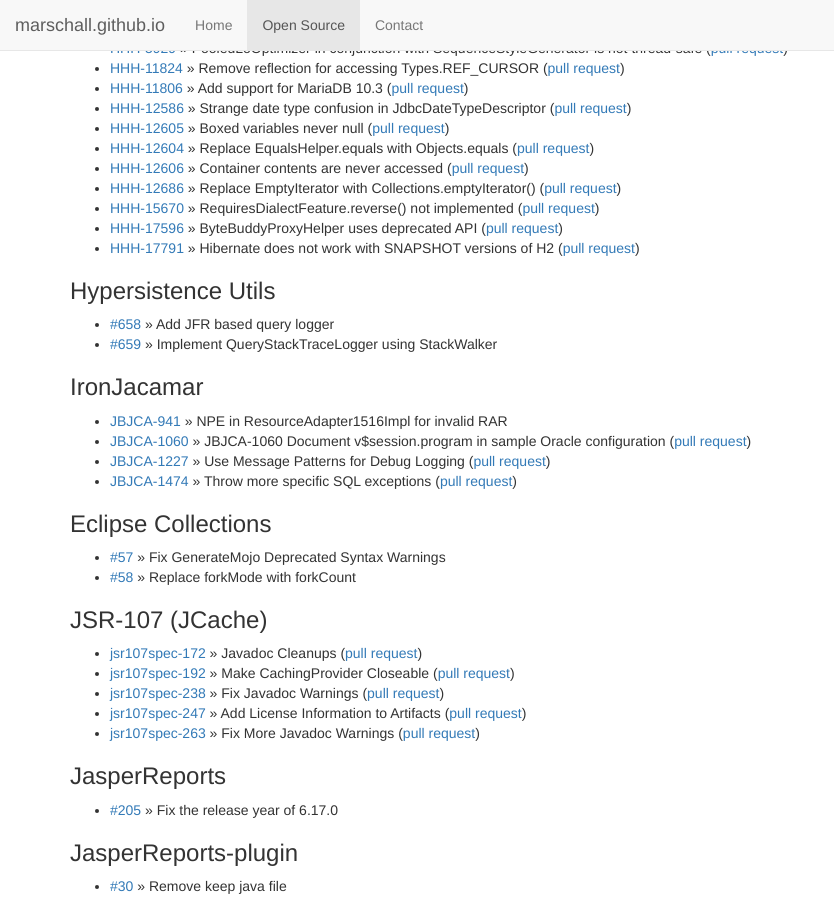
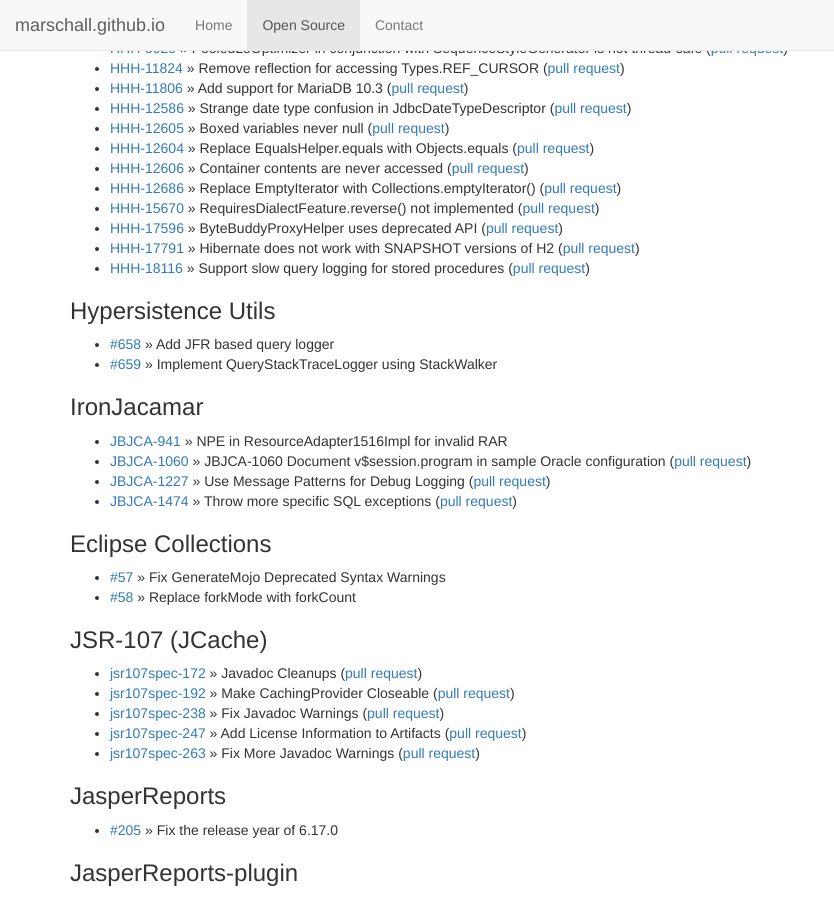
Before and after one commit to marschall/marschall.github.com, a Jekyll site: the page built from open-source.html, in a window 1280 px wide and 900 px high, scrolled down 4899 px. Shown: the whole window, without its empty margins (0-834 px from the left). Built offline with Jekyll 4.4.1, drawn with Linux system fonts in a browser that asks for light colours.

Commit message:
add HHH-18116<

```diff
--- a/open-source.html
+++ b/open-source.html
@@ -305,6 +305,7 @@
   <li><a href="https://hibernate.atlassian.net/browse/HHH-15670">HHH-15670</a> &raquo; RequiresDialectFeature.reverse() not implemented (<a href="https://github.com/hibernate/hibernate-orm/pull/5508">pull request</a>)</li>
   <li><a href="https://hibernate.atlassian.net/browse/HHH-17596">HHH-17596</a> &raquo; ByteBuddyProxyHelper uses deprecated API (<a href="https://github.com/hibernate/hibernate-orm/pull/7666">pull request</a>)</li>
   <li><a href="https://hibernate.atlassian.net/browse/HHH-17791">HHH-17791</a> &raquo; Hibernate does not work with SNAPSHOT versions of H2 (<a href="https://github.com/hibernate/hibernate-orm/pull/7917">pull request</a>)</li>
+  <li><a href="https://hibernate.atlassian.net/browse/HHH-18116">HHH-18116</a> &raquo; Support slow query logging for stored procedures (<a href="https://github.com/hibernate/hibernate-orm/pull/8382">pull request</a>)</li>
 </ul>
 <h3>Hypersistence Utils</h3>
 <ul>
```
